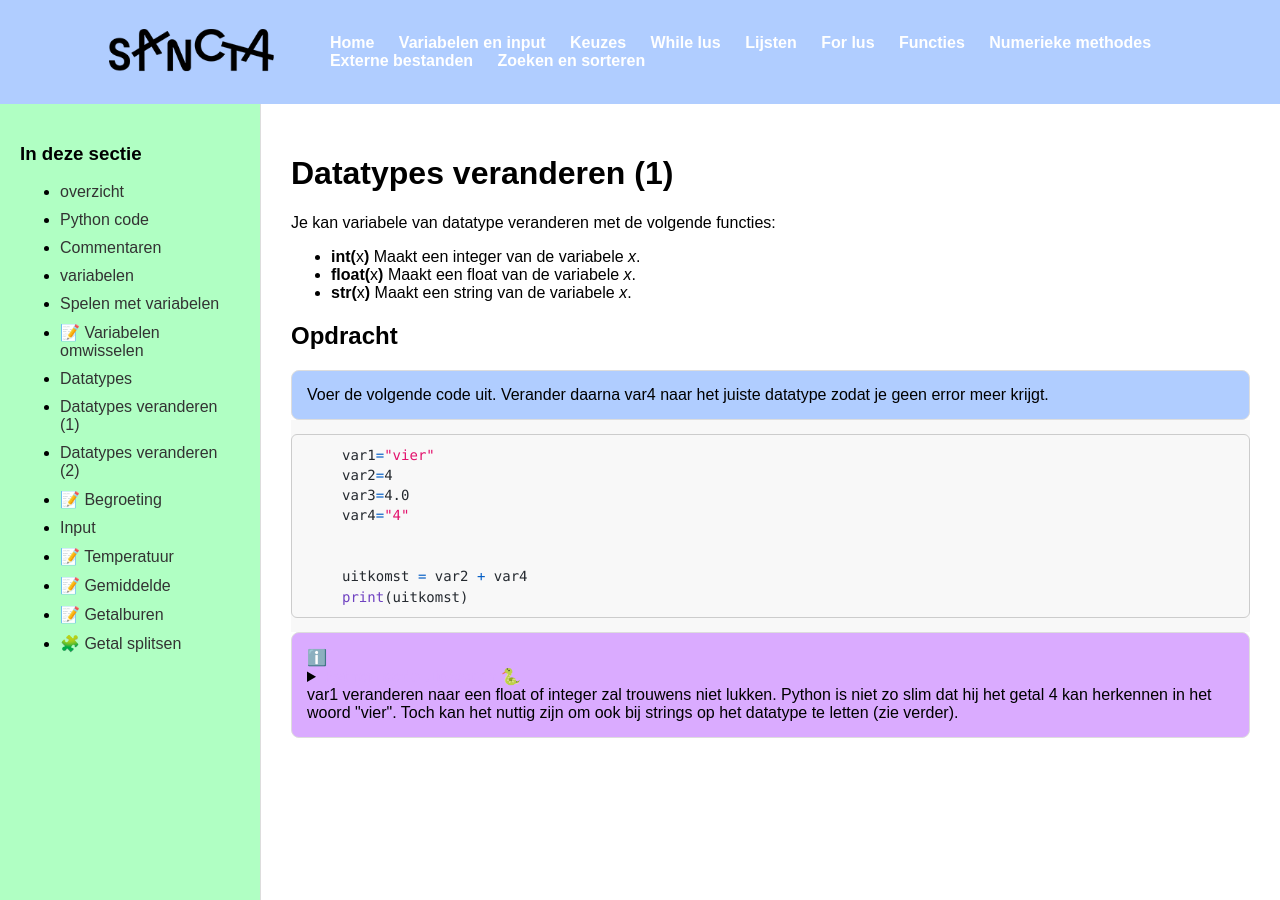
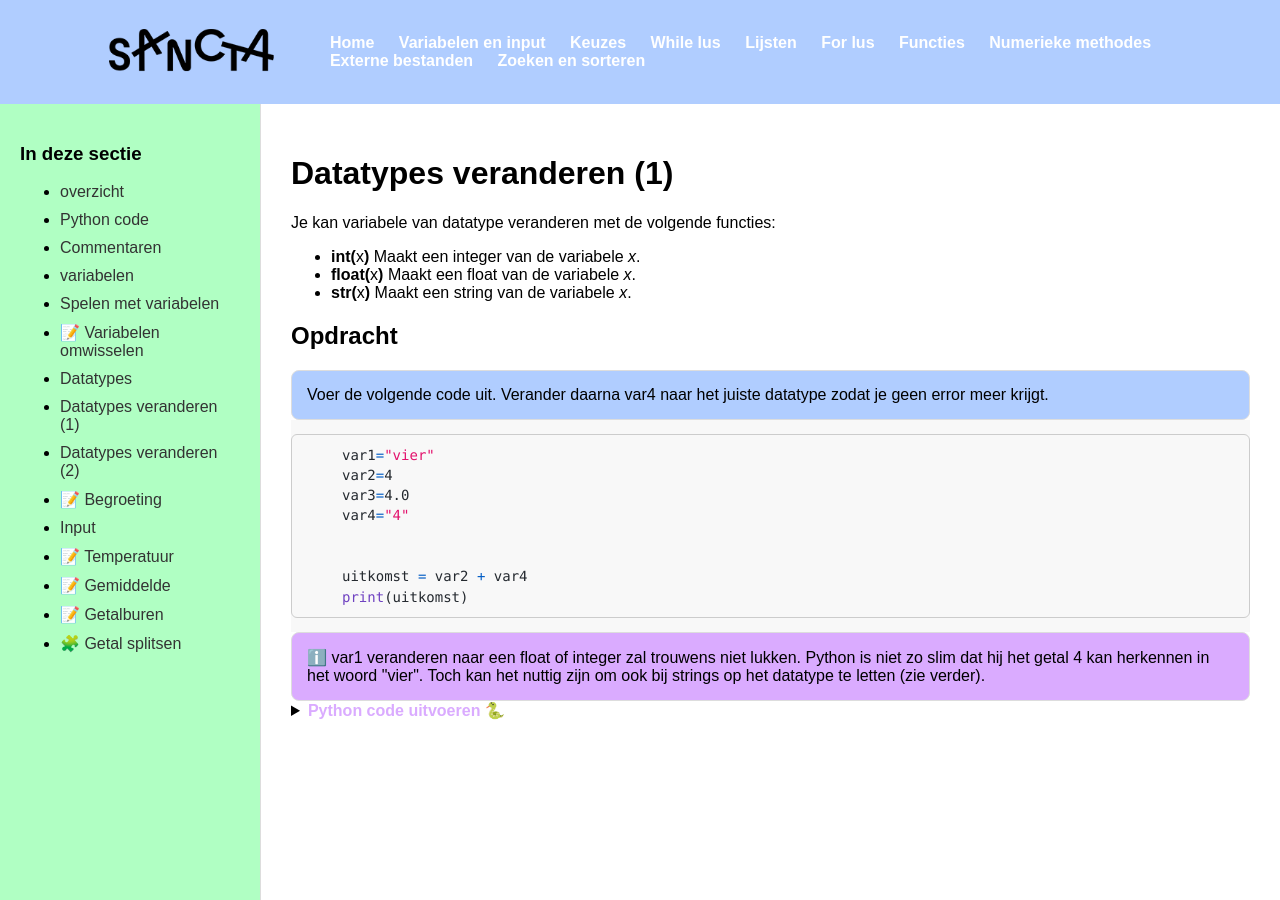
Before and after one commit to milanvandeput/milanvandeput.github.io, a Jekyll site: the page built from Variabelen en input/z5 Datatypes veranderen (1).md, in a window 1280 px wide. Built offline with Jekyll 4.4.1, drawn with Linux system fonts in a browser that asks for light colours.

Commit message:
Update z5 Datatypes veranderen (1).md

```diff
--- a/Variabelen en input/z5 Datatypes veranderen (1).md
+++ b/Variabelen en input/z5 Datatypes veranderen (1).md
@@ -38,6 +38,8 @@ print(uitkomst)
     border-radius: 8px;
     border: 1px solid #ddd;
 ">ℹ️
+var1 veranderen naar een float of integer zal trouwens niet lukken. Python is niet zo slim dat hij het getal 4 kan herkennen in het woord "vier". Toch kan het nuttig zijn om ook bij strings op het datatype te letten (zie verder).
+</div>
 
 <details>
 <summary><span style="color: #daabff"><b>Python code uitvoeren 🐍</b></span></summary>
@@ -48,6 +50,3 @@ height="500"
 frameborder="10">
 </iframe>
 </details>
-
-var1 veranderen naar een float of integer zal trouwens niet lukken. Python is niet zo slim dat hij het getal 4 kan herkennen in het woord "vier". Toch kan het nuttig zijn om ook bij strings op het datatype te letten (zie verder).
-</div>
```
